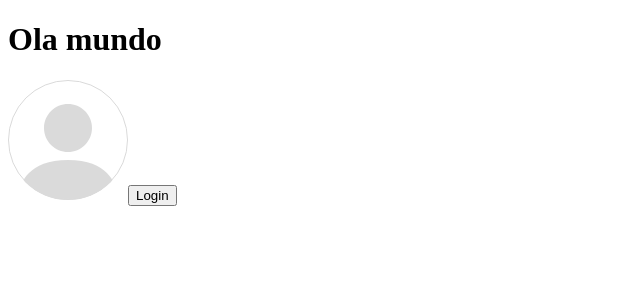
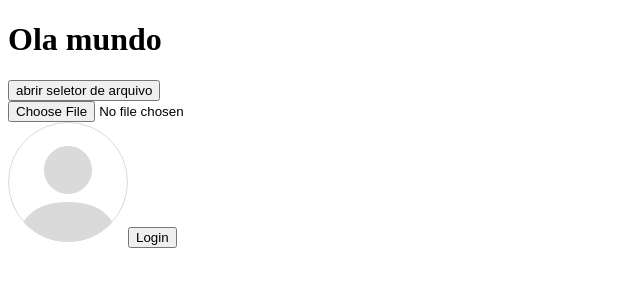
Before and after one commit to paulorates10/devagram-react, a Next.js app: page / in a window 1280 px wide. Shown: the top 300 px of the page, without its empty margins (0-640 px from the left). Built offline with nearby package versions, Linux system fonts and the light colour scheme.

Commit message:
upload imagem

```diff
--- /dev/null
+++ b/componentes/uploadImagem/index.js
@@ -0,0 +1,76 @@
+import { useEffect, useRef } from "react";
+
+export function UploadImagem({
+    className='',
+    setImagem,
+    imagemPreview,
+    imagemPreviewClassName='',
+    aoSetarAReferencia
+}){
+
+    const referenciaInput= useRef(null);
+
+    useEffect(()=>{
+        if(!aoSetarAReferencia){
+            return;
+        }
+
+        aoSetarAReferencia(referenciaInput?.current);
+
+    },[referenciaInput?.current]);
+
+
+    const abrirSeletorArquivos=()=>{
+        referenciaInput?.current?.click();
+    }
+
+    const aoAlterarImagem=()=>{
+        //console.log('aoAlterarImagem')
+
+        if(!referenciaInput?.current?.files?.length){
+            return;
+        }
+
+        const arquivo= referenciaInput?.current?.files[0];
+        const fileReader= new FileReader();
+        fileReader.readAsDataURL(arquivo);
+        fileReader.onloadend= ()=>{
+            //console.log(fileReader.result);
+            setImagem({
+                preview: fileReader.result,
+                arquivo
+            });
+        }
+    }
+
+
+
+    return(
+
+        <div className={`uploadImagemContainer ${className}`} onClick={abrirSeletorArquivos}>
+
+
+
+            {imagemPreview && (
+                <div className="imagemPreviewContainer">
+                    <img
+                        src= {imagemPreview}
+                        alt= 'imagem preview'
+                        className={imagemPreviewClassName}
+                    />
+
+                </div>
+
+            )}
+
+            <input
+                type='file'
+                className='oculto'
+                accept="image/*"
+                ref={referenciaInput}
+                onChange={aoAlterarImagem}
+            />
+
+        </div>
+    );
+}
--- a/pages/index.js
+++ b/pages/index.js
@@ -1,12 +1,28 @@
 import Head from 'next/head'
 import Image from 'next/image'
+import { useRef, useState } from 'react'
+import Avatar from '../componentes/avatar'
 import Botao from '../componentes/botao'
-import Avatar from '../componentes/avatar'
+import {UploadImagem} from '../componentes/uploadImagem'
+
 
 export default function Home() {
+  const [imagem,setImagem]= useState(null);
+  const referenciaInput= useRef(null);
+
+  console.log(imagem);
+
   return (
       <>
         <h1>Ola mundo</h1>
+        <button onClick={()=>referenciaInput?.current.click()}>abrir seletor de arquivo</button>
+
+        <UploadImagem
+          setImagem={setImagem}
+          imagemPreview={imagem?.preview}
+          aoSetarAReferencia={(ref)=>referenciaInput.current=ref}
+        />
+
         <div style={{width:200}}>
           <Avatar/>
           <Botao texto={'Login'} cor='primario' manipularClique={()=>console.log('Botao clicado')}/>
--- a/styles/globals.scss
+++ b/styles/globals.scss
@@ -11,4 +11,8 @@
   object-fit: cover;
 }
 
+.oculto{
+  display: none;
+}
+
 @import '../public/fonts/fonts.scss';
```
